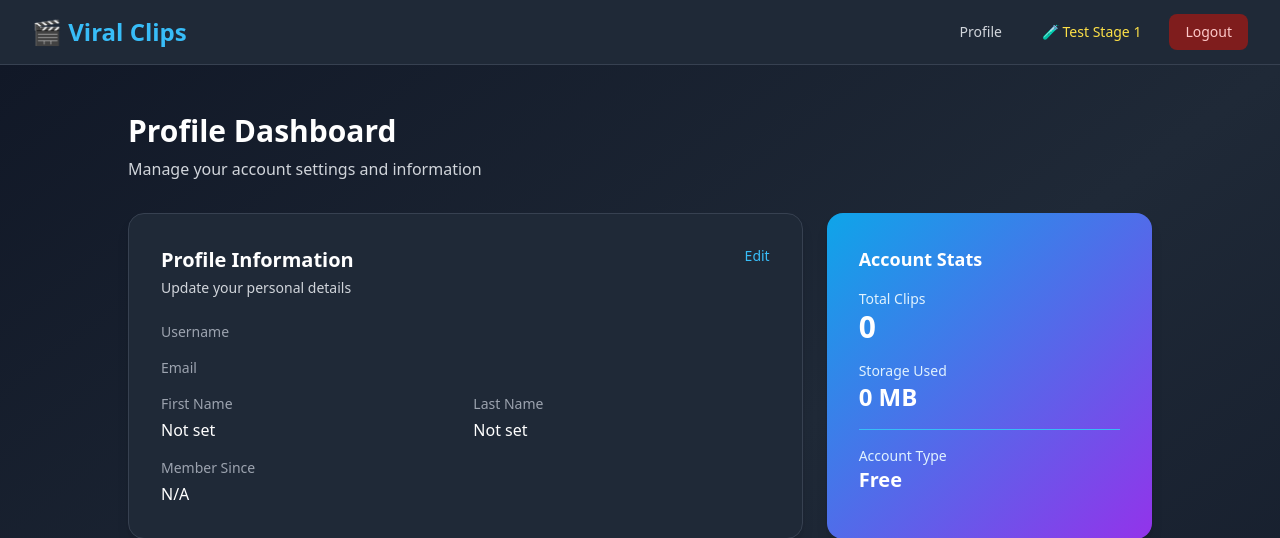
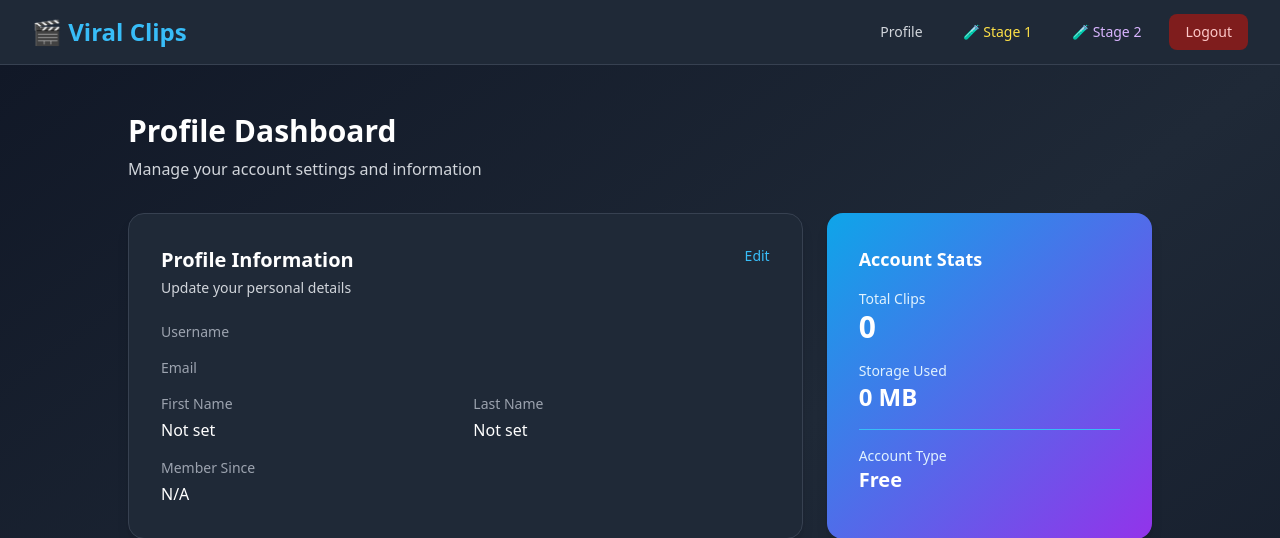
Before and after one commit to yevgetman/koolclips.ai, a Django app: page /profile/ in a window 1280 px wide. Shown: the top 538 px of the page. Run offline with Django 4.2, Linux system fonts and the light colour scheme; the visitor is signed in with stand-in values (Sample User, id 1); data that the repository does not hold is empty; parts of the project's set-up code (start-up, migrations or seed data) failed here and were passed over; some libraries are stand-ins or nearby versions.

Commit message:
Add Stage 2 link to main navigation

```diff
--- a/templates/base.html
+++ b/templates/base.html
@@ -60,7 +60,10 @@
                             Profile
                         </a>
                         <a href="/test/stage1/" class="text-yellow-300 hover:text-yellow-200 px-3 py-2 rounded-md text-sm font-medium transition-colors">
-                            🧪 Test Stage 1
+                            🧪 Stage 1
+                        </a>
+                        <a href="/test/stage2/" class="text-purple-300 hover:text-purple-200 px-3 py-2 rounded-md text-sm font-medium transition-colors">
+                            🧪 Stage 2
                         </a>
                         <button onclick="handleLogout()" class="bg-red-900 text-red-200 hover:bg-red-800 px-4 py-2 rounded-lg text-sm font-medium transition-colors">
                             Logout
```
